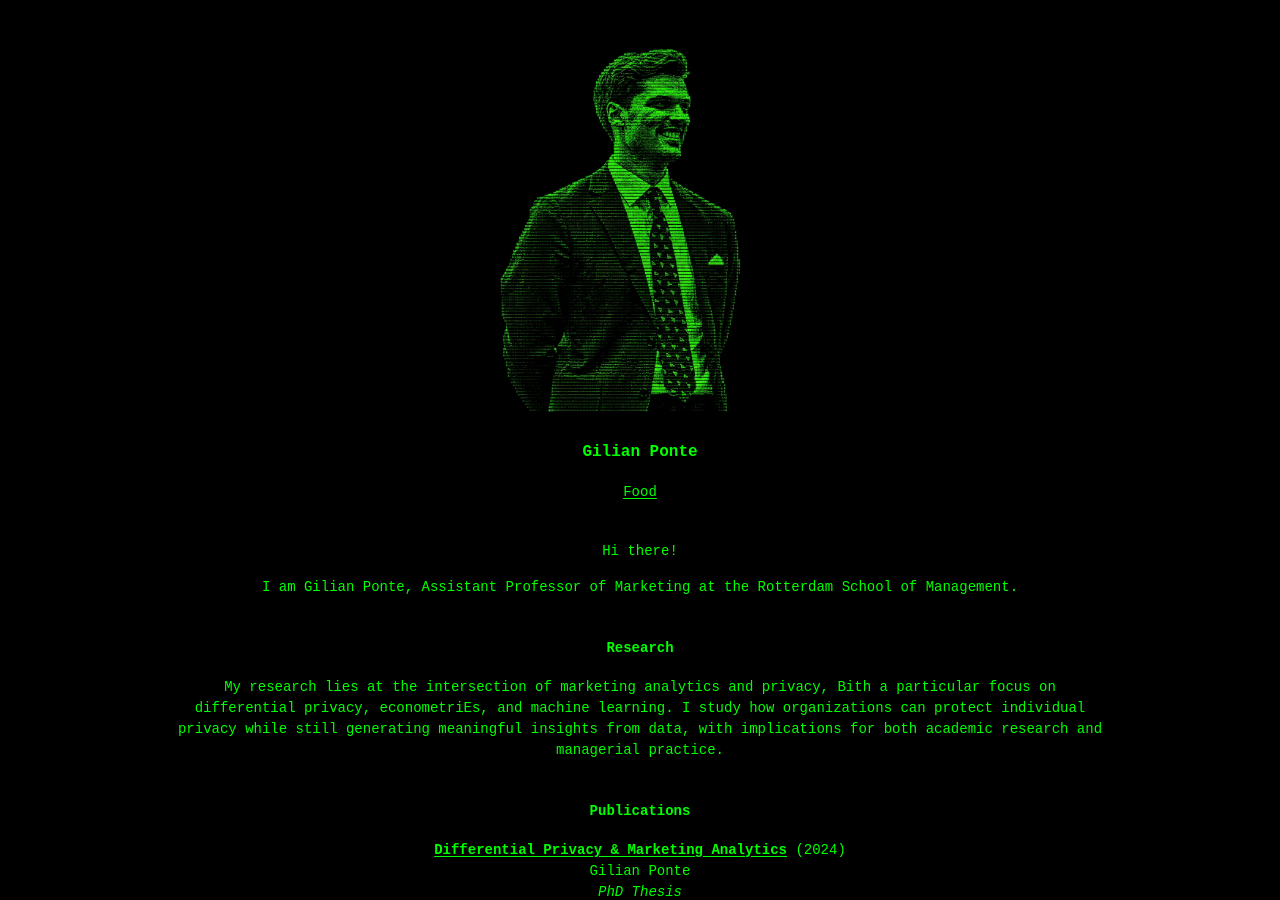
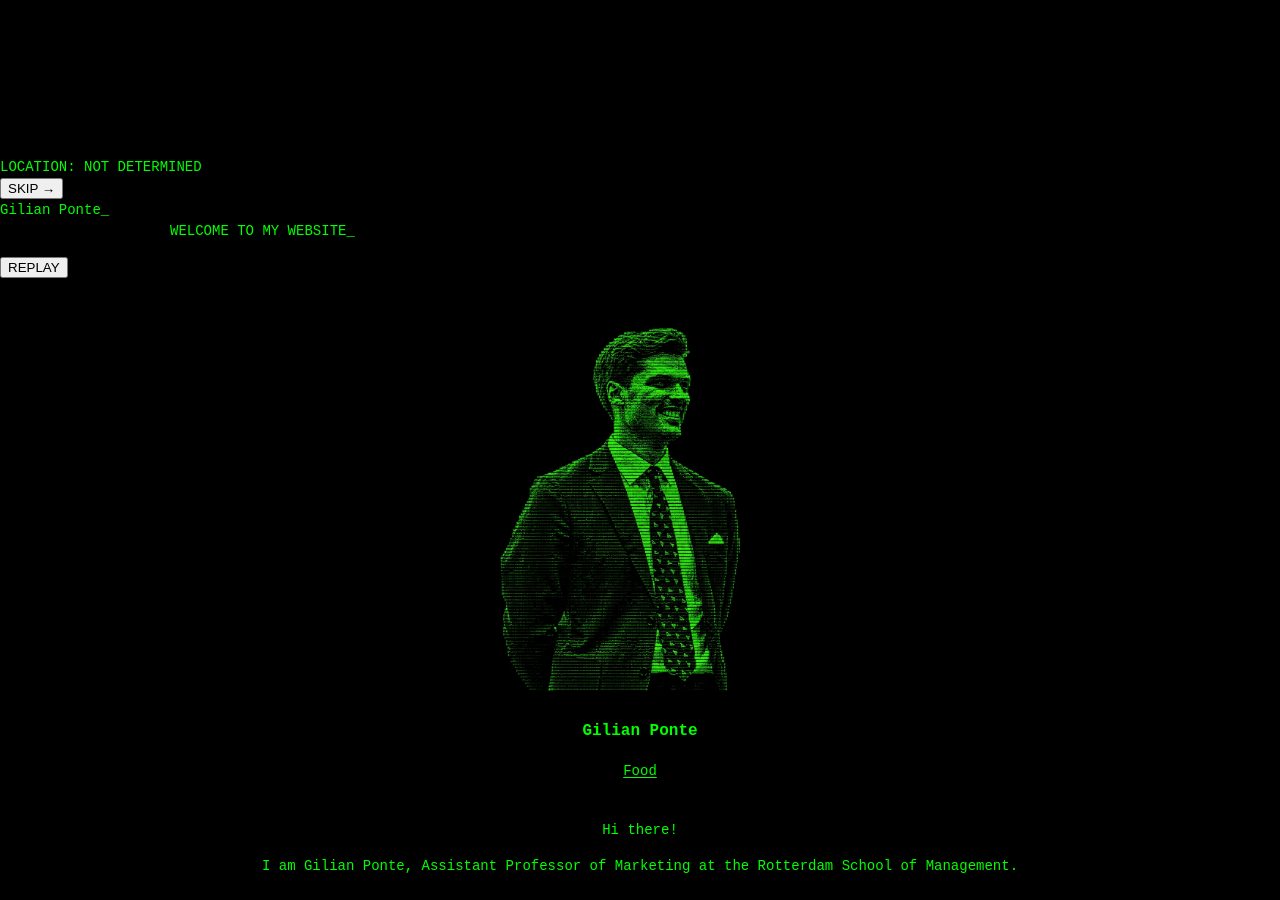
Before and after one commit to GilianPonte/gilianponte.github.io, a Jekyll site: the page index.html, which Jekyll copies as it is, in a window 1280 px wide and 900 px high. Built offline with Jekyll 4.4.1, drawn with Linux system fonts in a browser that asks for light colours.

Commit message:
Update index.html

```diff
--- a/index.html
+++ b/index.html
@@ -1,6 +1,30 @@
 <!doctype html>
 <html lang="en"><head><meta charset="utf-8"><meta name="viewport" content="width=device-width,initial-scale=1"><meta name="description" content="Gilian Ponte — research in marketing analytics and privacy"><title>Gilian Ponte</title><link rel="stylesheet" href="styles.css"></head>
-<body><main class="page">
+<body>
+
+<div id="full-turn-tunnel" class="tunnel-overlay">
+  <canvas aria-label="Animated 3D privacy tunnel"></canvas>
+
+  <div class="ftt-msg ftt-location">
+    LOCATION: NOT DETERMINED
+  </div>
+
+  <div class="ftt-msg ftt-language"></div>
+
+  <button class="ftt-skip" type="button">
+    SKIP →
+  </button>
+
+  <div class="ftt-end">
+    <div>Gilian Ponte_</div>
+    <p>WELCOME TO MY WEBSITE_</p>
+    <button class="ftt-replay" type="button">
+      REPLAY
+    </button>
+  </div>
+</div>
+
+  <main class="page">
 <header class="masthead"><img class="portrait" src="assets/terminal-portrait.webp" alt="Green terminal-style portrait of Gilian Ponte" width="1448" height="1086"><h1>Gilian Ponte</h1><nav aria-label="Site navigation"><a href="/food/">Food</a> </nav></header>
 <p>Hi there!</p><p>I am Gilian Ponte, Assistant Professor of Marketing at the Rotterdam School of Management.</p>
 <section id="research"><h2>Research</h2><p>My research lies at the intersection of marketing analytics and privacy, with a particular focus on differential privacy, econometrics, and machine learning. I study how organizations can protect individual privacy while still generating meaningful insights from data, with implications for both academic research and managerial practice.</p></section>
```
